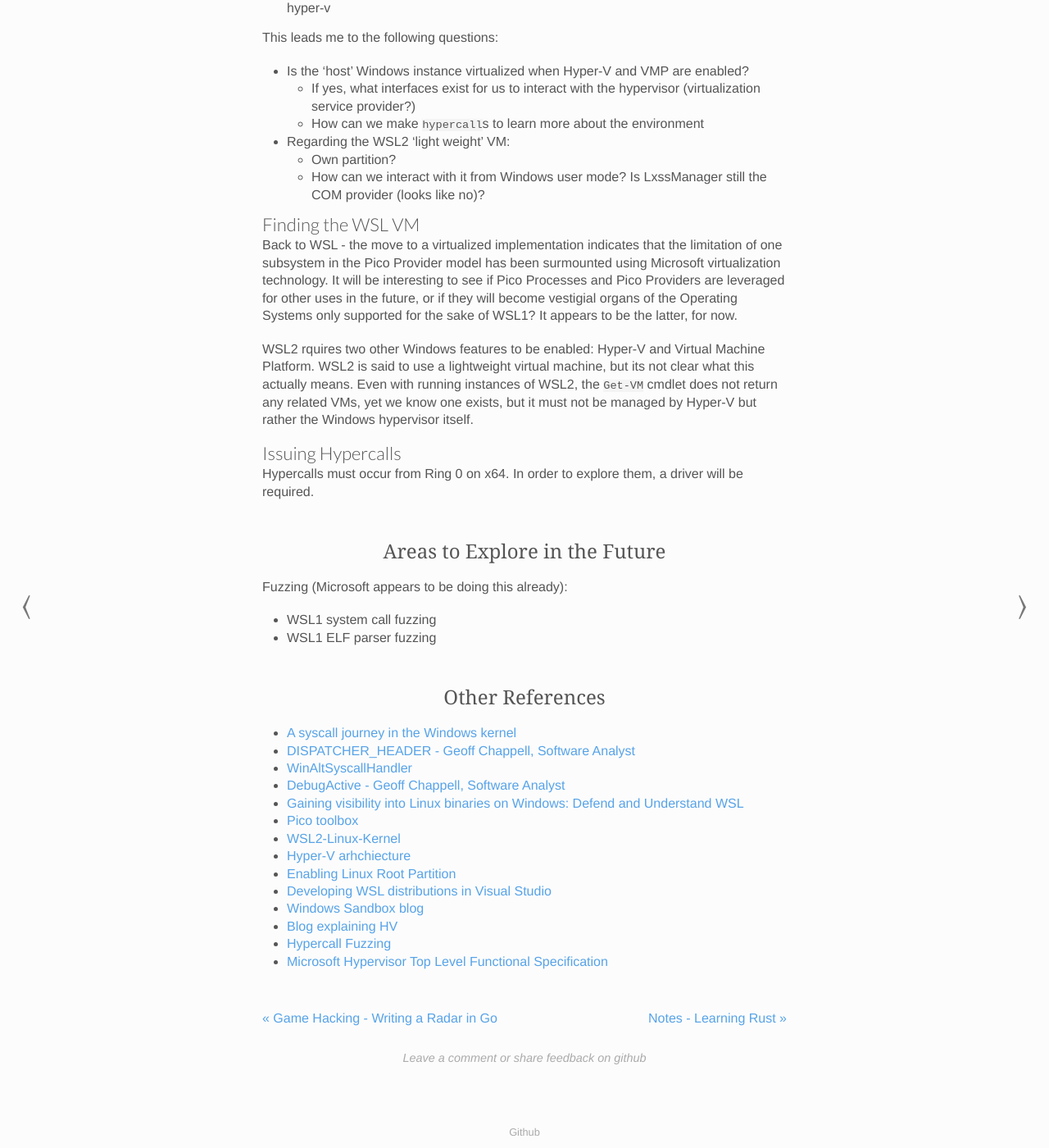
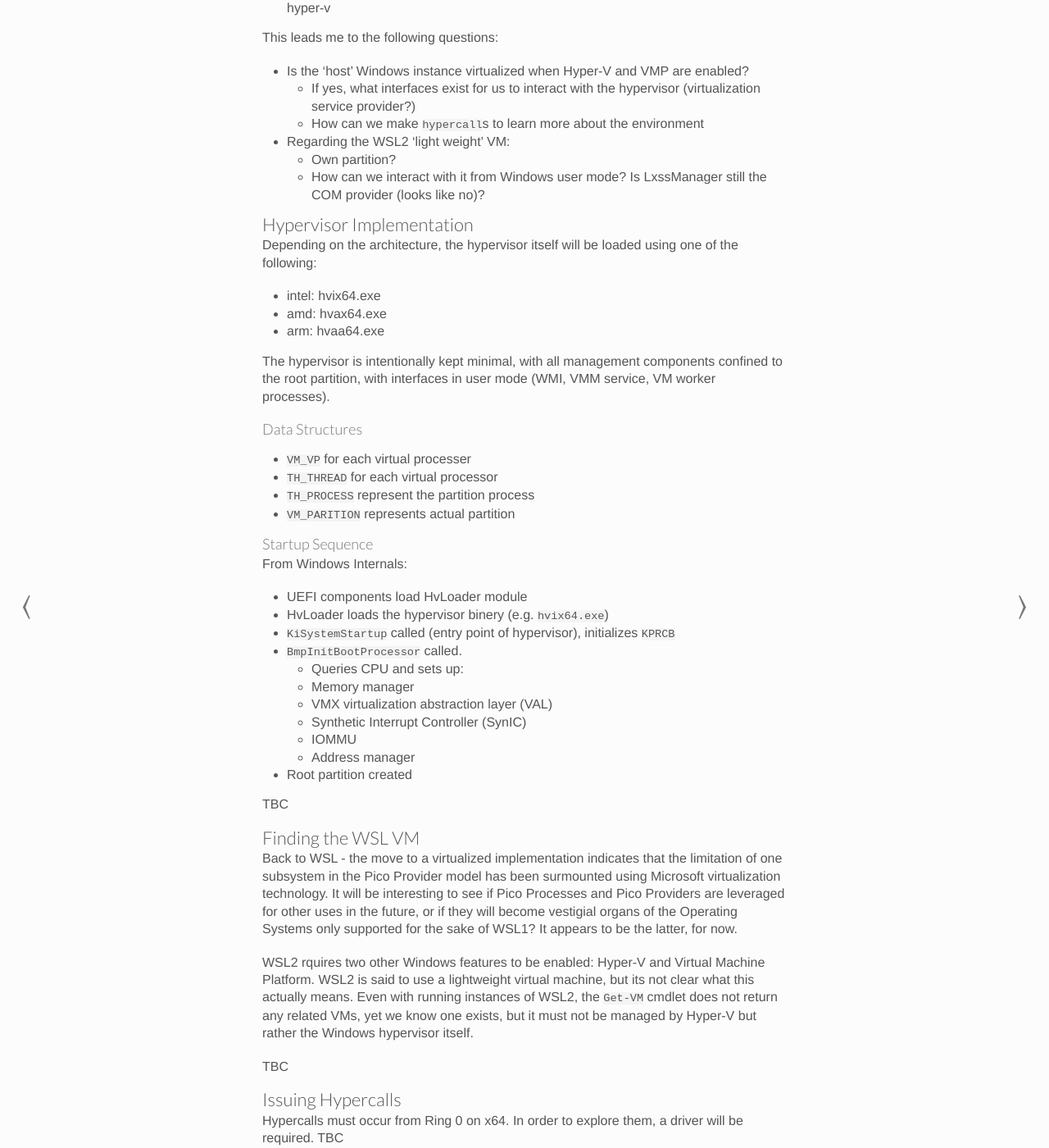
Before and after one commit to joshfinley/joshfinley.github.io, a Jekyll site: the page built from _posts/2022-05-16-wsl-internals.md, in a window 1280 px wide and 1400 px high, scrolled down 4304 px. Shown: the whole window at 82% size. Built offline with Jekyll 4.4.1, drawn with Linux system fonts in a browser that asks for light colours; some of the changed text lies outside the part shown.

Commit message:
edit post

```diff
--- a/_posts/2022-05-16-wsl-internals.md
+++ b/_posts/2022-05-16-wsl-internals.md
@@ -164,21 +164,60 @@
   - How can we interact with it from Windows user mode? Is LxssManager still the COM provider (looks like no)?
 
 
+### Hypervisor Implementation
+
+Depending on the architecture, the hypervisor itself will be loaded using one of the following:
+- intel: hvix64.exe
+- amd: hvax64.exe
+- arm: hvaa64.exe
+
+The hypervisor is intentionally kept minimal, with all management components confined to the root partition, with interfaces in user mode (WMI, VMM service, VM worker processes).
+
+#### Data Structures
+
+- `VM_VP` for each virtual processer
+- `TH_THREAD` for each virtual processor
+- `TH_PROCESS` represent the partition process
+- `VM_PARITION` represents actual partition
+
+#### Startup Sequence
+
+From Windows Internals:
+
+- UEFI components load HvLoader module
+- HvLoader loads the hypervisor binery (e.g. `hvix64.exe`)
+- `KiSystemStartup` called (entry point of hypervisor), initializes `KPRCB`
+- `BmpInitBootProcessor` called.
+  - Queries CPU and sets up:
+  - Memory manager
+  - VMX virtualization abstraction layer (VAL)
+  - Synthetic Interrupt Controller (SynIC)
+  - IOMMU
+  - Address manager
+- Root partition created
+
+TBC
+
 ### Finding the WSL VM
 
 Back to WSL - the move to a virtualized implementation indicates that the limitation of one subsystem in the Pico Provider model has been surmounted using Microsoft virtualization technology. It will be interesting to see if Pico Processes and Pico Providers are leveraged for other uses in the future, or if they will become vestigial organs of the Operating Systems only supported for the sake of WSL1? It appears to be the latter, for now.
 
 WSL2 rquires two other Windows features to be enabled: Hyper-V and Virtual Machine Platform. WSL2 is said to use a lightweight virtual machine, but its not clear what this actually means. Even with running instances of WSL2, the `Get-VM` cmdlet does not return any related VMs, yet we know one exists, but it must not be managed by Hyper-V but rather the Windows hypervisor itself.
 
+TBC
+
 ### Issuing Hypercalls
 
-Hypercalls must occur from Ring 0 on x64. In order to explore them, a driver will be required.
+Hypercalls must occur from Ring 0 on x64. In order to explore them, a driver will be required. TBC
+
+
 
 ## Areas to Explore in the Future
 
 Fuzzing (Microsoft appears to be doing this already):
 - WSL1 system call fuzzing
 - WSL1 ELF parser fuzzing
+- Hyper-V internals
 
 
 ## Other References
@@ -197,3 +236,5 @@
 - [Blog explaining HV](https://www.acronis.com/en-us/blog/posts/hyper-v-authoritative-guide/)
 - [Hypercall Fuzzing](https://github.com/FSecureLABS/ViridianFuzzer)
 - [Microsoft Hypervisor Top Level Functional Specification](https://raw.githubusercontent.com/MicrosoftDocs/Virtualization-Documentation/live/tlfs/Hypervisor%20Top%20Level%20Functional%20Specification%20v6.0b.pdf)
+- [http://hvinternals.blogspot.com/2021/]
+- [list of HV resources](https://forum.exetools.com/showthread.php?p=123103)
```
